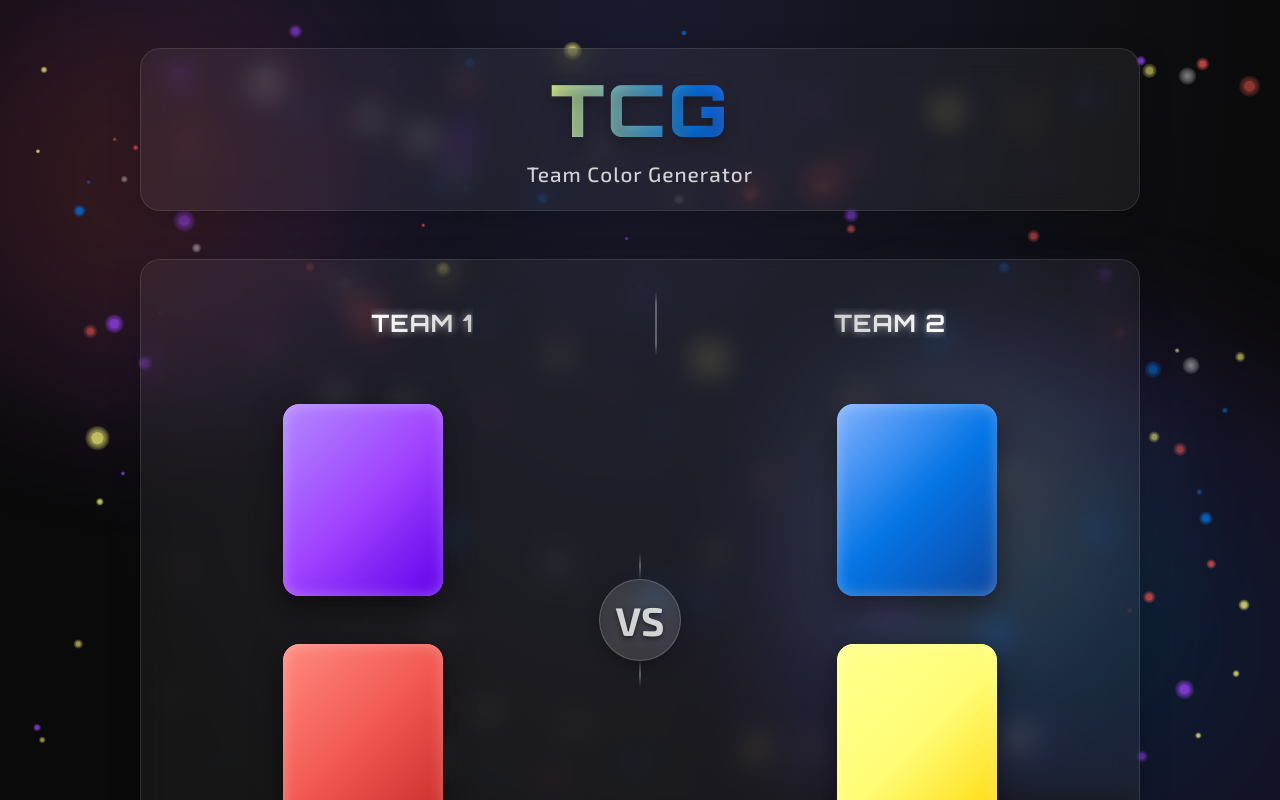
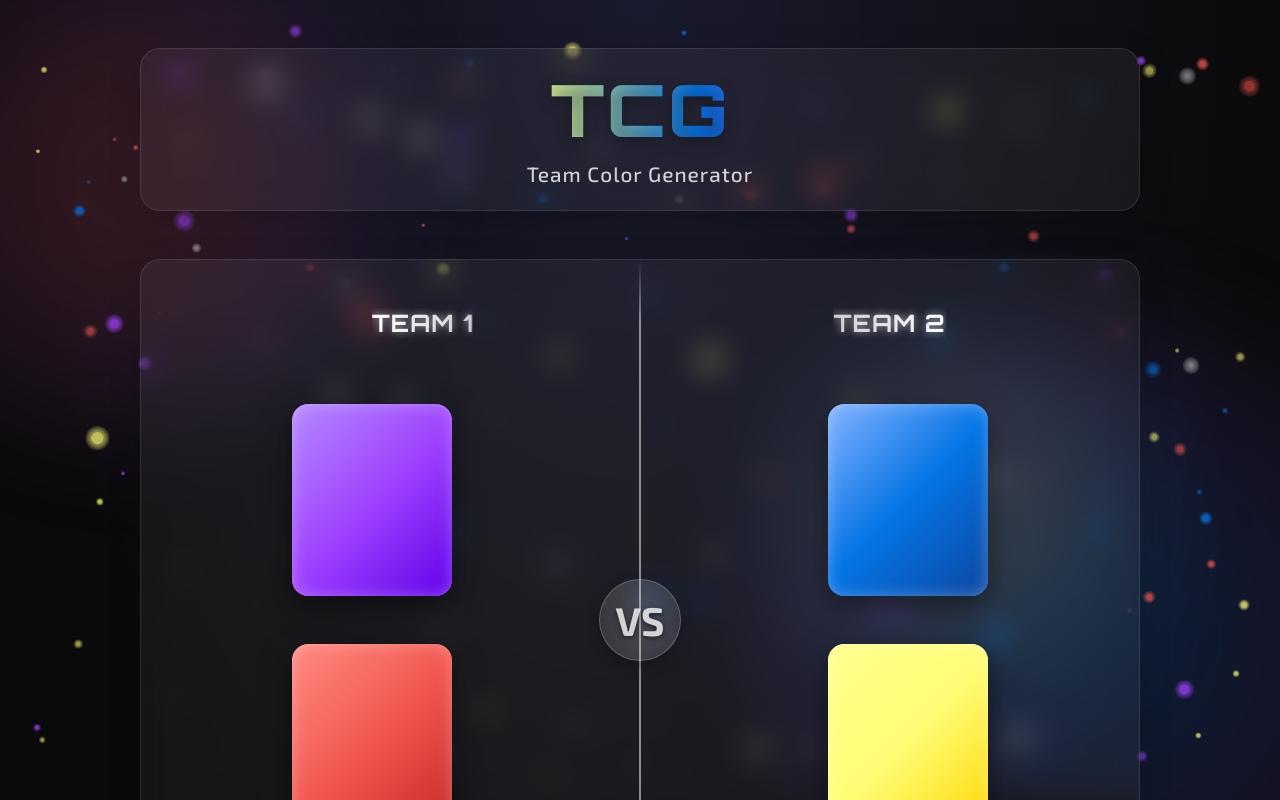
Before and after one commit to loke-dev/TCG, a Nuxt app: page / in a window 1280 px wide. Shown: the top 800 px of the page. Built offline with nearby package versions, Linux system fonts and the light colour scheme.

Commit message:
refactor: improve component layout and visual design details

```diff
--- a/components/ColorGrid.vue
+++ b/components/ColorGrid.vue
@@ -60,6 +60,7 @@ watch(() => props.isShuffling, (newVal) => {
   grid-template-areas:
     "team1-1 team1-1 versus team2-1 team2-1"
     "team1-2 team1-2 versus team2-2 team2-2";
+  box-sizing: border-box;
   width: 100%;
   max-width: 900px;
   gap: 2rem 1.5rem;
@@ -83,6 +84,12 @@ watch(() => props.isShuffling, (newVal) => {
 
 .versus-element {
   grid-area: versus;
+  width: 100%;
+  height: 100%;
+  display: flex;
+  align-items: center;
+  justify-content: center;
+  position: relative;
 }
 
 .team-card-3 {
--- a/components/MainContent.vue
+++ b/components/MainContent.vue
@@ -27,7 +27,7 @@ defineProps({
   box-sizing: border-box;
   padding: 2rem;
   position: relative;
-  overflow: hidden;
+  overflow: visible;
   width: 100%;
   max-width: 1000px;
   min-height: 500px;
@@ -35,6 +35,25 @@ defineProps({
   grid-template-rows: auto 1fr;
   gap: 1.5rem;
   margin: 1.5rem auto;
+}
+
+.content::after {
+  content: '';
+  position: absolute;
+  top: 0;
+  bottom: 0;
+  left: 50%;
+  width: 2px;
+  transform: translateX(-50%);
+  background: linear-gradient(
+    to bottom,
+    rgba(255, 255, 255, 0) 0%,
+    rgba(255, 255, 255, 0.5) 10%,
+    rgba(255, 255, 255, 0.5) 90%,
+    rgba(255, 255, 255, 0) 100%
+  );
+  z-index: 1;
+  pointer-events: none;
 }
 
 @media (max-width: 1200px) {
--- a/components/TeamSection.vue
+++ b/components/TeamSection.vue
@@ -1,7 +1,6 @@
 <template>
   <div class="team-section-wrapper">
     <h2 class="team-title team1-title">Team 1</h2>
-    <div class="divider-line"></div>
     <h2 class="team-title team2-title">Team 2</h2>
   </div>
 </template>
@@ -16,10 +15,11 @@
   width: 100%;
   height: 4rem;
   display: grid;
-  grid-template-columns: 1fr auto 1fr;
+  grid-template-columns: 1fr 1fr;
   align-items: center;
   z-index: 1;
   padding: 0 1rem;
+  position: relative;
 }
 
 .team-title {
@@ -72,18 +72,6 @@
   left: 100%;
 }
 
-.divider-line {
-  width: 2px;
-  height: 100%;
-  background: linear-gradient(to bottom,
-    rgba(255, 255, 255, 0) 0%,
-    rgba(255, 255, 255, 0.3) 20%,
-    rgba(255, 255, 255, 0.3) 80%,
-    rgba(255, 255, 255, 0) 100%);
-  justify-self: center;
-  z-index: 2;
-}
-
 /* Responsive styles */
 @media (max-width: 1200px) {
   .team-section-wrapper {
--- a/components/VersusElement.vue
+++ b/components/VersusElement.vue
@@ -31,28 +31,7 @@
   box-shadow: 0 5px 15px rgba(0, 0, 0, 0.3);
   border: 1px solid rgba(255, 255, 255, 0.2);
   position: relative;
-  z-index: 2;
-}
-
-.vs-circle::before,
-.vs-circle::after {
-  content: '';
-  position: absolute;
-  left: 50%;
-  width: 2px;
-  background: linear-gradient(to bottom, rgba(255, 255, 255, 0), rgba(255, 255, 255, 0.3), rgba(255, 255, 255, 0));
-  transform: translateX(-50%);
-  z-index: 1;
-}
-
-.vs-circle::before {
-  top: -35%;
-  height: 35%;
-}
-
-.vs-circle::after {
-  bottom: -35%;
-  height: 35%;
+  z-index: 3;
 }
 
 .vs-text {
```
